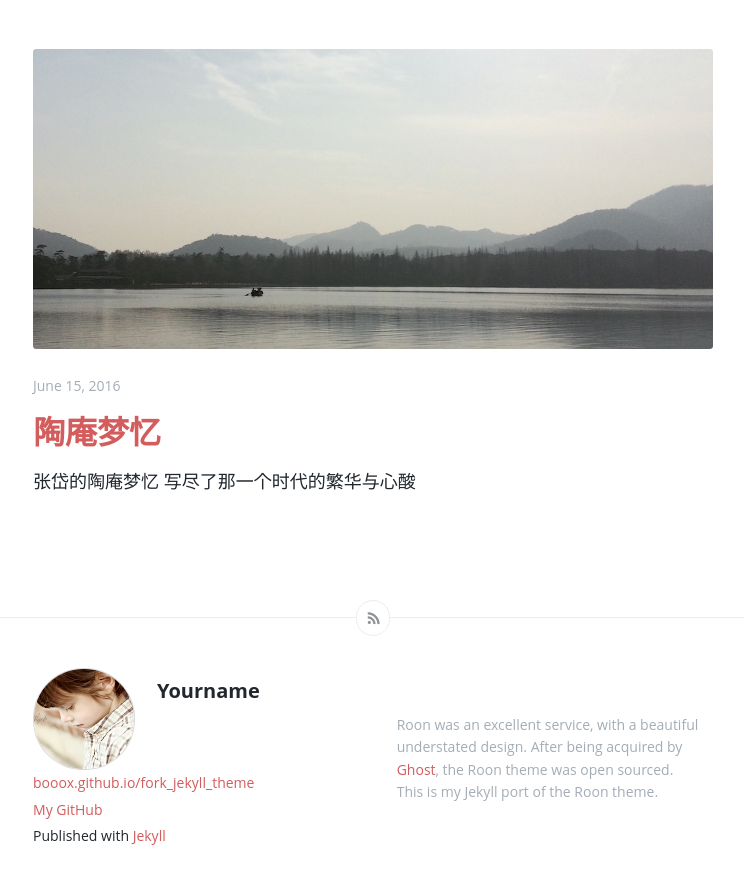
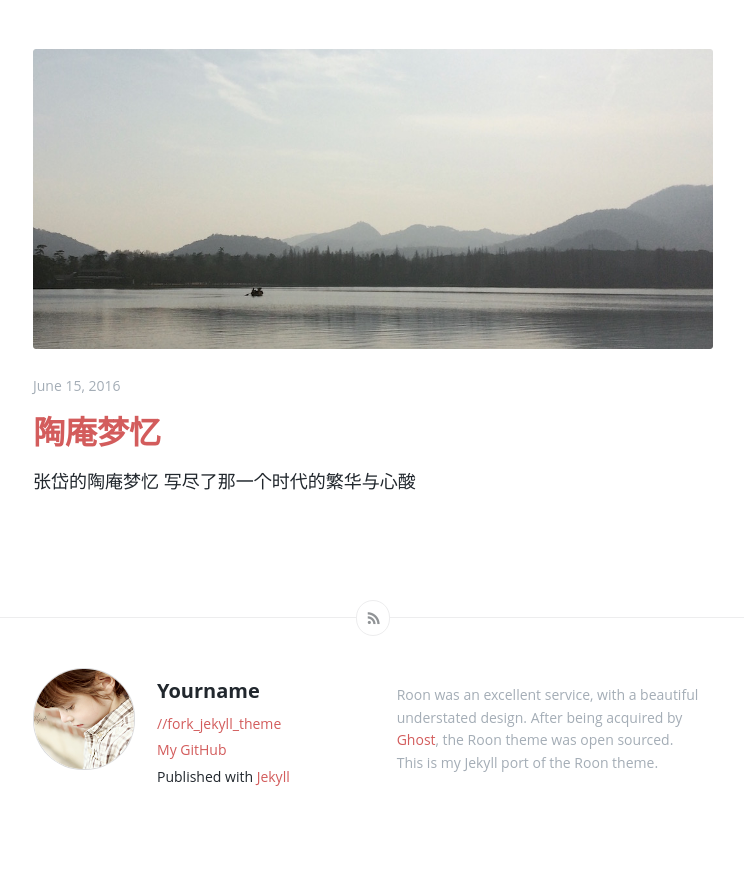
Before and after one commit to booox/fork_jekyll_theme, a Jekyll site: the page built from index.html, in a window 1280 px wide and 900 px high, scrolled down 1992 px. Shown: the top 884 px of the window, without its empty margins (267-1011 px from the left). Built offline with Jekyll 4.4.1, drawn with Linux system fonts in a browser that asks for light colours; the list of posts is cut into pages by our own code; after the commit the page ends 2832 px from its top, so only the background shows below that.

Commit message:
mo config

```diff
--- a/_config.yml
+++ b/_config.yml
@@ -11,7 +11,7 @@
   being acquired by <a href='https://ghost.org'>Ghost</a>, the Roon theme was
   open sourced.<br> This is my Jekyll port of the Roon theme.
 
-url:              "booox.github.io" # 添加域名（不需要 http:// 前缀），或使用「/」作为博客根链接，
+url:              "/" # 添加域名（不需要 http:// 前缀），或使用「/」作为博客根链接，
 baseurl:          "/fork_jekyll_theme" # the subpath of your site, e.g. /blog/
 
 twitter:          # 添加你的 Twitter 用户名
--- a/_includes/header.html
+++ b/_includes/header.html
@@ -1,7 +1,7 @@
 <header role="banner">
 <div class="wrap">
   <h1>
-    <a class="site-title" href="{{ site.baseurl | prepend: site.url }}/">{{ site.title }}</a>
+    <a class="site-title" href="{{ site.baseurl }}/">{{ site.title }}</a>
   </h1>
   <hr>
   <!--
```
